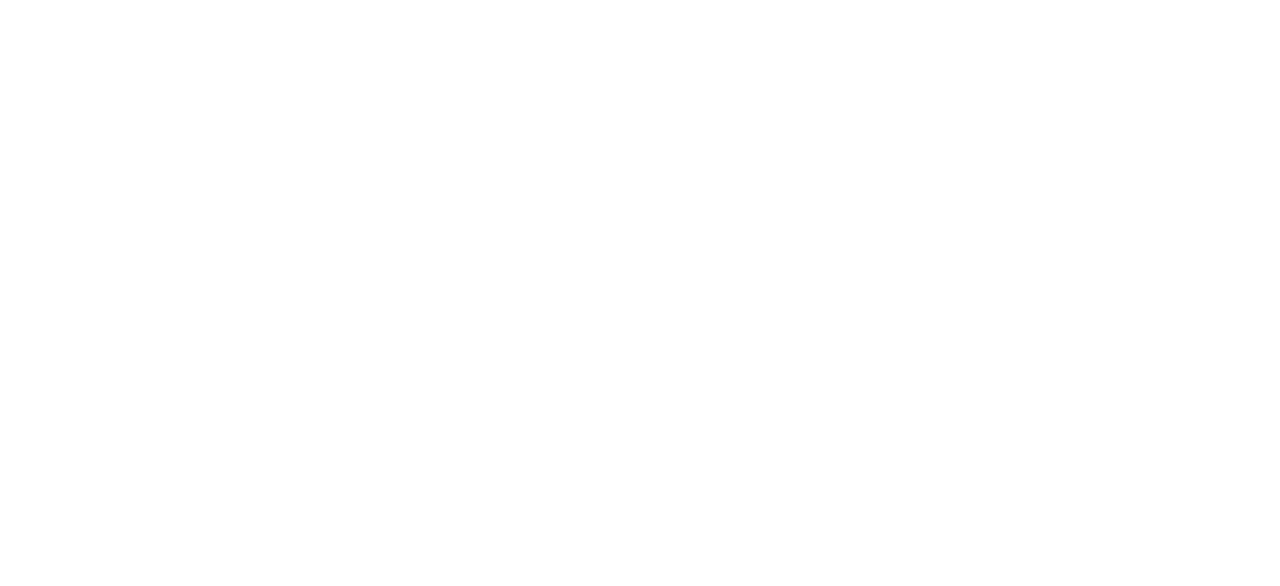
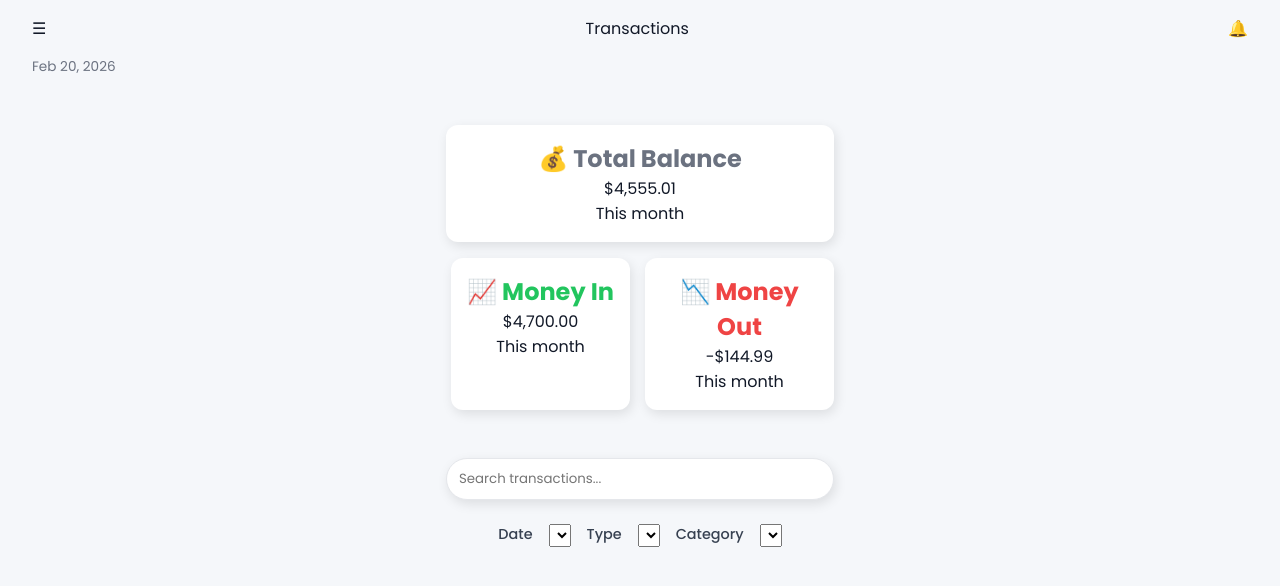
Before and after one commit to ayush-X-codes/full-stack-expense-tracker, a React (Vite) app in the folder frontend/expense-tracker/: page /transactions in a window 1280 px wide. Before the commit this address had no page. Shown: the top 586 px of the page. Built offline with nearby package versions, Linux system fonts and the light colour scheme.

Commit message:
transaction page

```diff
--- a/frontend/expense-tracker/src/App.jsx
+++ b/frontend/expense-tracker/src/App.jsx
@@ -2,13 +2,15 @@ import React from 'react'
 import { BrowserRouter, Routes, Route } from 'react-router-dom'
 import Register from './pages/register'
 import Login from './pages/Login'
+import Transactions from './pages/Transactions/Transactions'
 
 const App = () => {
   return (
     <BrowserRouter>
       <Routes>
-      <Route path='/register' element={<Register/>}></Route>
-      <Route path='/login' element={<Login/>}></Route>
+        <Route path='/register' element={<Register />}></Route>
+        <Route path='/login' element={<Login />}></Route>
+        <Route path='/transactions' element={<Transactions />}></Route>
       </Routes>
     </BrowserRouter>
   )
--- a/frontend/expense-tracker/src/components/LoginForm/LoginForm.css
+++ b/frontend/expense-tracker/src/components/LoginForm/LoginForm.css
@@ -1,4 +1,4 @@
-@import url('https://fonts.googleapis.com/css2?family=Poppins:ital,wght@0,100;0,200;0,300;0,400;0,500;0,600;0,700;0,800;0,900;1,100;1,200;1,300;1,400;1,500;1,600;1,700;1,800;1,900&display=swap');
+@import url('https://fonts.googleapis.com/css2?family=Inter:ital,opsz,wght@0,14..32,100..900;1,14..32,100..900&family=Poppins:ital,wght@0,100;0,200;0,300;0,400;0,500;0,600;0,700;0,800;0,900;1,100;1,200;1,300;1,400;1,500;1,600;1,700;1,800;1,900&display=swap');
 
 .log-wrapper {
     min-height: 100vh;
@@ -19,6 +19,7 @@
 }
 
 .log-heading {
+    font-family: "Inter", sans-serif;
     color: blue;
     margin-bottom: 1.5rem;
     font-size: 1.8rem;
--- a/frontend/expense-tracker/src/components/RegisterForm/RegisterForm.css
+++ b/frontend/expense-tracker/src/components/RegisterForm/RegisterForm.css
@@ -19,6 +19,7 @@
 }
 
 .reg-heading {
+    font-family: "Inter", sans-serif;
     color: blue;
     margin-bottom: 1.5rem;
     font-size: 1.8rem;
@@ -33,12 +34,14 @@
 }
 
 label {
+
     font-weight: 500;
     font-size: 0.9rem;
     color: #374151;
 }
 
 .user-info {
+
     padding: 10px 12px;
     border-radius: 8px;
     outline: none;
--- /dev/null
+++ b/frontend/expense-tracker/src/pages/Transactions/Transactions.css
@@ -0,0 +1,125 @@
+:root {
+    --income: #22c55e;
+    /* always green — universal */
+    --expense: #ef4444;
+    /* always red — universal */
+    --bg: #f5f7fa;
+    /* page background */
+    --card: #ffffff;
+    /* card background */
+    --border: #e5e7eb;
+    /* border color */
+    --text: #111827;
+    --muted: #6b7280;
+    --radius: 12px;
+}
+
+.tra-wrapper {
+    background-color: var(--bg);
+    min-height: 100vh;
+    color: var(--text);
+}
+
+.tra-header {
+    width: 100%;
+}
+
+.tra-nav {
+    display: flex;
+    gap: 20px;
+    justify-content: space-between;
+    align-items: center;
+    padding: 1rem 2rem;
+}
+
+.tra-date {
+    padding: 0 2rem;
+    color: var(--muted);
+    font-size: 0.85rem;
+}
+
+.tra-main {
+    margin: 0 auto;
+    padding: 3rem 1rem;
+    width: 100%;
+    max-width: 420px;
+}
+
+.tra-balance {
+    text-align: center;
+    width: 100%;
+    box-shadow: 2px 4px 12px rgba(0, 0, 0, 0.1);
+    margin: 0 auto;
+    background-color: var(--card);
+    padding: 1rem;
+    border-radius: var(--radius);
+    transition: all 0.3s ease;
+
+
+}
+
+.tra-balance:hover {
+    /* transform: translateY(-3px); */
+    box-shadow: 4px 8px 20px rgba(0, 0, 0, 0.2);
+}
+
+.tra-grid {
+    display: grid;
+    grid-template-columns: 1fr 1fr;
+    text-align: center;
+    width: 100%;
+    gap: 10px;
+    margin: 1rem auto;
+}
+
+.tra-grid-col {
+    box-shadow: 2px 4px 12px rgba(0, 0, 0, 0.1);
+    margin: 0 auto;
+    background-color: var(--card);
+    padding: 1rem;
+    border-radius: var(--radius);
+    transition: all 0.3s ease;
+}
+
+.tra-grid-col:hover {
+    /* transform: translateY(-3px); */
+    box-shadow: 4px 8px 20px rgba(0, 0, 0, 0.2);
+}
+
+.tra-heading-balance {
+    color: var(--muted);
+}
+
+.tra-heading-income {
+    color: var(--income);
+}
+
+.tra-heading-expense {
+    color: var(--expense);
+}
+
+.tra-search-box {
+    padding: 10px 12px;
+    width: 100%;
+    outline: none;
+    border-radius: 1.5rem;
+    border: 1px solid var(--border);
+    transition: all 0.3s ease;
+    margin-bottom: 1.5rem;
+    box-shadow: 2px 4px 12px rgba(0, 0, 0, 0.1);
+}
+
+.tra-search-box:focus {
+    border-color: #2563eb;
+    box-shadow: 0 0 0 3px rgba(37, 99, 235, 0.15);
+}
+
+.tra-filter{
+    margin: 3rem 0;
+}
+
+.tra-dropdown-filter{
+        display: flex;
+    justify-content: center;
+    gap: 1rem;
+}
--- /dev/null
+++ b/frontend/expense-tracker/src/pages/Transactions/Transactions.jsx
@@ -0,0 +1,59 @@
+import React from "react";
+import "./Transactions.css";
+const Transactions = () => {
+  return (
+    <div className="tra-wrapper">
+      <header className="tra-header">
+        <nav className="tra-nav">
+          <div>☰</div>
+          <span>Transactions</span>
+          <div>🔔</div>
+        </nav>
+        <p className="tra-date">Feb 20, 2026</p>
+      </header>
+      <main className="tra-main">
+        <div className="tra-balance">
+          <h2 className="tra-heading-balance">💰 Total Balance</h2>
+          <p className="tra-balance-amount">$4,555.01</p>
+          <p className="tra-balance-label">This month</p>
+        </div>
+
+        <div className="tra-grid">
+          <div className="tra-grid-col">
+            <h2 className="tra-heading-income">📈 Money In </h2>
+            <p className="tra-income-amount">$4,700.00</p>
+            <p className="tra-income-label">This month</p>
+          </div>
+
+          <div className="tra-grid-col">
+            <h2 className="tra-heading-expense"> 📉 Money Out</h2>
+            <p className="tra-expense-amount">-$144.99</p>
+            <p className="tra-expense-label">This month</p>
+          </div>
+        </div>
+
+        <div className="tra-filter">
+          <div className="search-box">
+            <input type="search" placeholder="Search transactions..." className="tra-search-box"/>
+          </div>
+          <div className="tra-dropdown-filter">
+            <label htmlFor="">Date</label>
+            <select name="" id="">
+              <option value=""></option>
+            </select>
+            <label htmlFor="">Type</label>
+            <select name="" id="">
+              <option value=""></option>
+            </select>
+            <label htmlFor="">Category</label>
+            <select name="" id="">
+              <option value=""></option>
+            </select>
+          </div>
+        </div>
+      </main>
+    </div>
+  );
+};
+
+export default Transactions;
```
